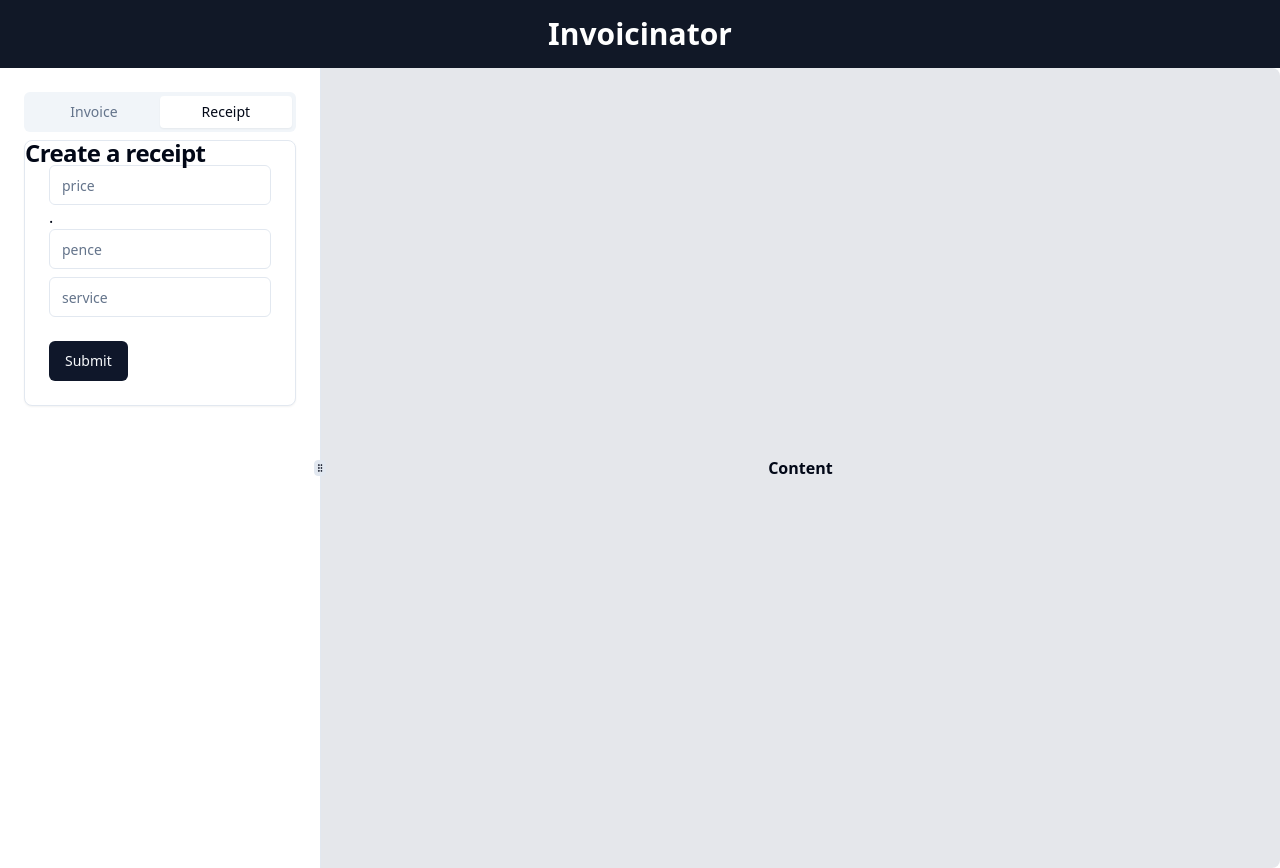
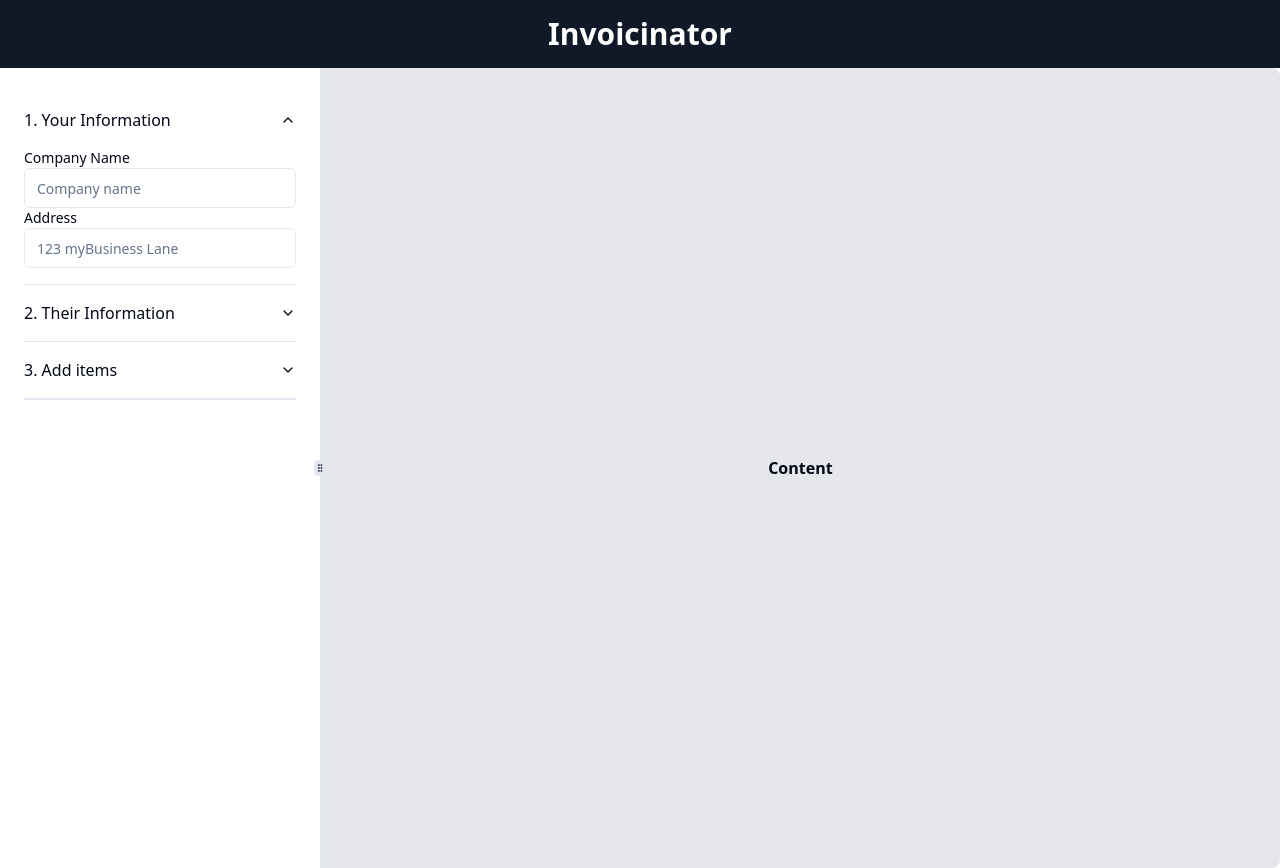
Before and after one commit to vivizuma/invoicinator, a React (Vite) app: page / in a window 1280 px wide. Built offline with nearby package versions, Linux system fonts and the light colour scheme.

Commit message:
Added accordion sections

```diff
--- a/package.json
+++ b/package.json
@@ -10,6 +10,7 @@
     "preview": "vite preview"
   },
   "dependencies": {
+    "@radix-ui/react-accordion": "^1.1.2",
     "@radix-ui/react-label": "^2.0.2",
     "@radix-ui/react-slot": "^1.0.2",
     "@radix-ui/react-tabs": "^1.0.4",
--- a/src/components/sidebar/InvoicePane.tsx
+++ b/src/components/sidebar/InvoicePane.tsx
@@ -1,5 +1,6 @@
 import { Input } from "@/components/ui/input";
 import { Label } from "@/components/ui/label";
+import { Button } from "../ui/button";
 
 function InvoicePane() {
   return (
@@ -9,21 +10,31 @@ function InvoicePane() {
         <Input
           id="amount-due"
           type="number"
-          maxLength={99999999999999}
+          maxLength={99}
           placeholder="00.00"
         />
       </div>
       <div className="py-4">
-        <Label htmlFor="service">Product/Service</Label>
-        <Input id="new" type="password" />
+        <Label htmlFor="description">Product/Service</Label>
+        <Input id="new" type="text" />
       </div>
 
       <div className="py-4">
-        <Input id="name" defaultValue="Pedro Duarte" />
+        <Label htmlFor="quantity">Quanity</Label>
+        <Input
+          id="name"
+          defaultValue="Quantity"
+          type="number"
+          placeholder="0"
+          min="1"
+          max="9999"
+          maxLength={99}
+        />
       </div>
       <div className="py-4">
         <Input id="username" defaultValue="@peduarte" />
       </div>
+      <Button>+ Add Item</Button>
     </>
   );
 }
--- a/src/components/sidebar/SidebarContainer.tsx
+++ b/src/components/sidebar/SidebarContainer.tsx
@@ -1,6 +1,14 @@
 import { Tabs, TabsContent, TabsList, TabsTrigger } from "@/components/ui/tabs";
 import ReceiptPane from "./RecieptPane";
 import InvoicePane from "./InvoicePane";
+import YourInfo from "./YourInfo";
+import TheirInfo from "./TheirInfo";
+import {
+  Accordion,
+  AccordionContent,
+  AccordionItem,
+  AccordionTrigger,
+} from "@/components/ui/accordion";
 import {
   Card,
   CardContent,
@@ -13,7 +21,29 @@ import { Button } from "@/components/ui/button";
 
 function SidebarContainer() {
   return (
-    <Tabs defaultValue="receipt" className="w-[400px]">
+    <>
+      <Accordion
+        type="single"
+        defaultValue="your-information"
+        collapsible
+        className="w-full"
+      >
+        <AccordionItem value="your-information">
+          <AccordionTrigger>1. Your Information</AccordionTrigger>
+          <AccordionContent>
+            <YourInfo />
+          </AccordionContent>
+        </AccordionItem>
+        <AccordionItem value="their-info">
+          <AccordionTrigger>2. Their Information</AccordionTrigger>
+          <AccordionContent>
+            <TheirInfo />
+          </AccordionContent>
+        </AccordionItem>
+        <AccordionItem value="add-item">
+          <AccordionTrigger>3. Add items</AccordionTrigger>
+          <AccordionContent>
+            <Tabs defaultValue="receipt">
               <TabsList className="grid grid-cols-2 w-full">
                 <TabsTrigger value="invoice">Invoice</TabsTrigger>
                 <TabsTrigger value="receipt">Receipt</TabsTrigger>
@@ -22,7 +52,7 @@ function SidebarContainer() {
               <TabsContent value="invoice">
                 <Card>
                   <CardHeader>
-            <CardTitle>Generate Invoice</CardTitle>
+                    <CardTitle>Add Item</CardTitle>
                     <CardDescription></CardDescription>
                   </CardHeader>
                   <CardContent>
@@ -30,6 +60,7 @@ function SidebarContainer() {
                   </CardContent>
                 </Card>
               </TabsContent>
+
               <TabsContent value="receipt">
                 <Card>
                   <CardTitle>Create a receipt</CardTitle>
@@ -43,6 +74,11 @@ function SidebarContainer() {
                 </Card>
               </TabsContent>
             </Tabs>
+          </AccordionContent>
+        </AccordionItem>
+        <AccordionItem value="add-item"></AccordionItem>
+      </Accordion>
+    </>
   );
 }
 
--- /dev/null
+++ b/src/components/sidebar/TheirInfo.tsx
@@ -0,0 +1,32 @@
+import { Button } from "/@components/ui/button";
+import { Label } from "@/components/ui/label";
+import { Input } from "@/components/ui/input";
+import {
+  Card,
+  CardContent,
+  CardDescription,
+  CardFooter,
+  CardHeader,
+  CardTitle,
+} from "@/components/ui/card";
+
+function TheirInfo() {
+  return (
+    <>
+      <Card>
+        <CardHeader>
+          <CardTitle>Their Information</CardTitle>
+        </CardHeader>
+        <CardContent>
+          <Label>Name / Company</Label>
+          <Input placeholder="name"></Input>
+          <Label>Address</Label>
+          <Input placeholder="123 street Rd"></Input>
+          <Label>Postcode</Label>
+          <Input type="text" maxLength={6} />
+        </CardContent>
+      </Card>
+    </>
+  );
+}
+export default TheirInfo;
--- /dev/null
+++ b/src/components/sidebar/YourInfo.tsx
@@ -0,0 +1,15 @@
+import { Input } from "@/components/ui/input";
+import { Label } from "@/components/ui/label";
+
+function YourInfo() {
+  return (
+    <>
+      <Label>Company Name</Label>
+      <Input type="text" placeholder="Company name"></Input>
+      <Label>Address</Label>
+      <Input type="text" placeholder="123 myBusiness Lane"></Input>
+    </>
+  );
+}
+
+export default YourInfo;
--- /dev/null
+++ b/src/components/ui/accordion.tsx
@@ -0,0 +1,56 @@
+import * as React from "react"
+import * as AccordionPrimitive from "@radix-ui/react-accordion"
+import { ChevronDown } from "lucide-react"
+
+import { cn } from "@/lib/utils"
+
+const Accordion = AccordionPrimitive.Root
+
+const AccordionItem = React.forwardRef<
+  React.ElementRef<typeof AccordionPrimitive.Item>,
+  React.ComponentPropsWithoutRef<typeof AccordionPrimitive.Item>
+>(({ className, ...props }, ref) => (
+  <AccordionPrimitive.Item
+    ref={ref}
+    className={cn("border-b", className)}
+    {...props}
+  />
+))
+AccordionItem.displayName = "AccordionItem"
+
+const AccordionTrigger = React.forwardRef<
+  React.ElementRef<typeof AccordionPrimitive.Trigger>,
+  React.ComponentPropsWithoutRef<typeof AccordionPrimitive.Trigger>
+>(({ className, children, ...props }, ref) => (
+  <AccordionPrimitive.Header className="flex">
+    <AccordionPrimitive.Trigger
+      ref={ref}
+      className={cn(
+        "flex flex-1 items-center justify-between py-4 font-medium transition-all hover:underline [&[data-state=open]>svg]:rotate-180",
+        className
+      )}
+      {...props}
+    >
+      {children}
+      <ChevronDown className="h-4 w-4 shrink-0 transition-transform duration-200" />
+    </AccordionPrimitive.Trigger>
+  </AccordionPrimitive.Header>
+))
+AccordionTrigger.displayName = AccordionPrimitive.Trigger.displayName
+
+const AccordionContent = React.forwardRef<
+  React.ElementRef<typeof AccordionPrimitive.Content>,
+  React.ComponentPropsWithoutRef<typeof AccordionPrimitive.Content>
+>(({ className, children, ...props }, ref) => (
+  <AccordionPrimitive.Content
+    ref={ref}
+    className="overflow-hidden text-sm transition-all data-[state=closed]:animate-accordion-up data-[state=open]:animate-accordion-down"
+    {...props}
+  >
+    <div className={cn("pb-4 pt-0", className)}>{children}</div>
+  </AccordionPrimitive.Content>
+))
+
+AccordionContent.displayName = AccordionPrimitive.Content.displayName
+
+export { Accordion, AccordionItem, AccordionTrigger, AccordionContent }
```
Also changed, not shown: tailwind.config.js (+5 -5 lines), 2 other files (tests, documents, lock files or other folders). Lines whose indentation alone changed are shown as unchanged.
